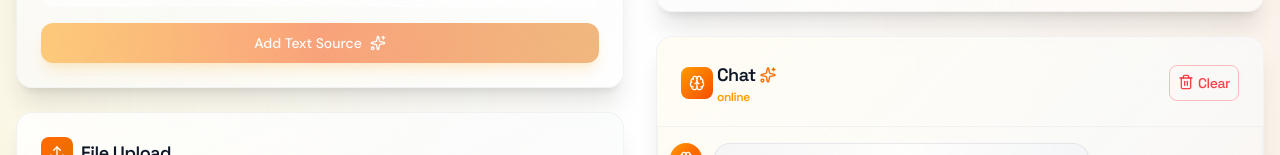
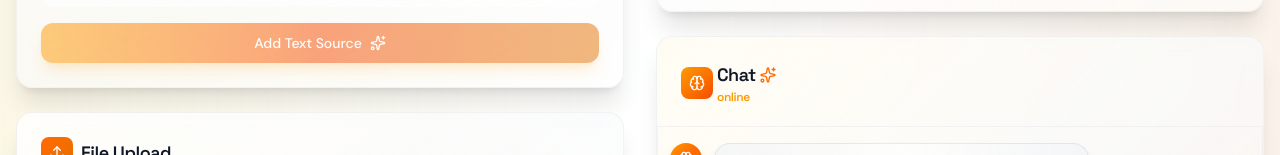
Before and after one commit to BhartiRajesh99/rag-assistant, a Next.js app: page /main in a window 1280 px wide. Shown: the part 377-532 px from the top of the page. Built offline with nearby package versions, Linux system fonts and the light colour scheme.

Commit message:
add delete feature

```diff
--- a/src/app/main/page.tsx
+++ b/src/app/main/page.tsx
@@ -823,7 +823,7 @@ export default function RAGAssistant() {
                         </div>
                       </div>
                       <div>
-                        {!isLoading && (
+                        {!isLoading && (messages.length > 1) && (
                           <Button
                             variant="ghost"
                             size="sm"
```
